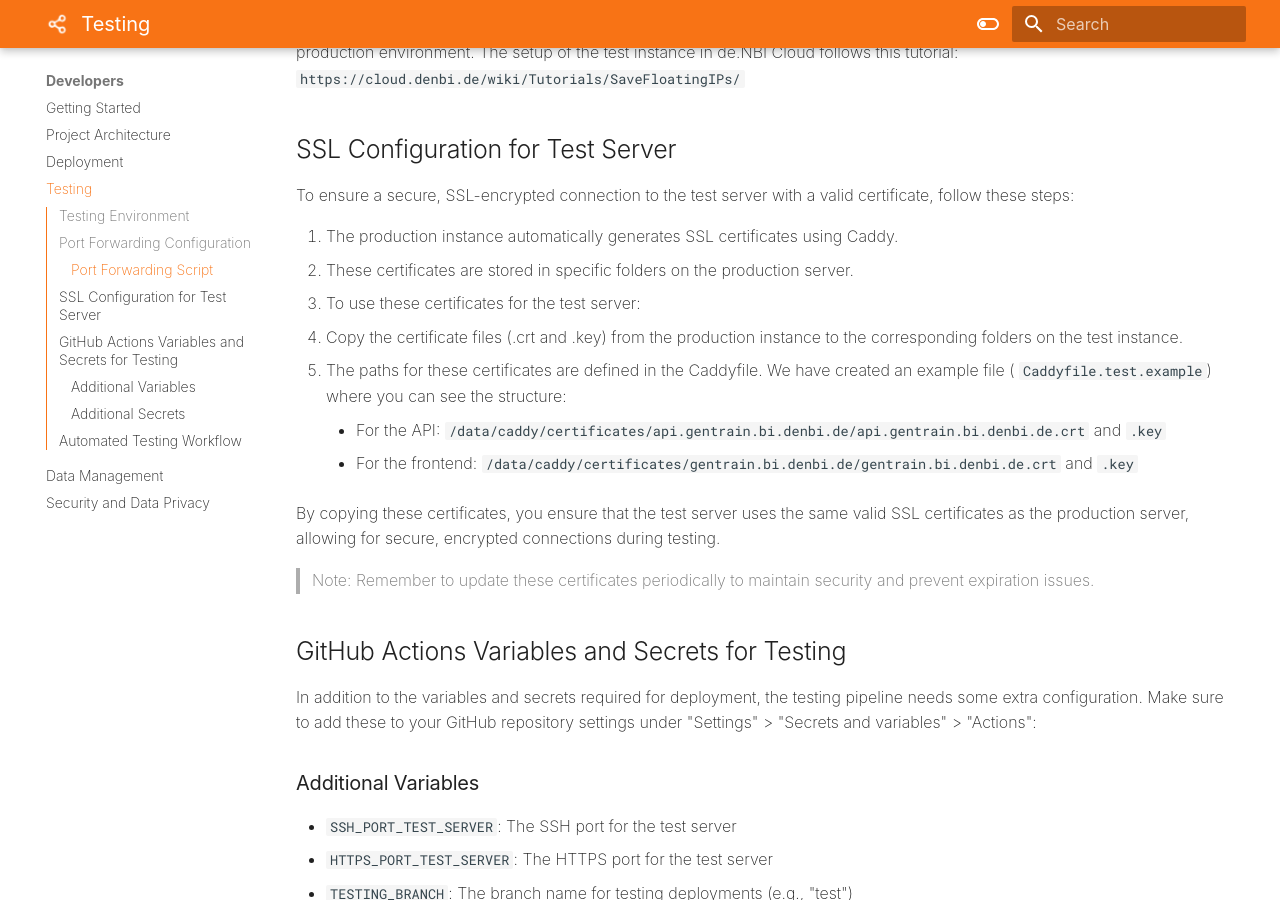
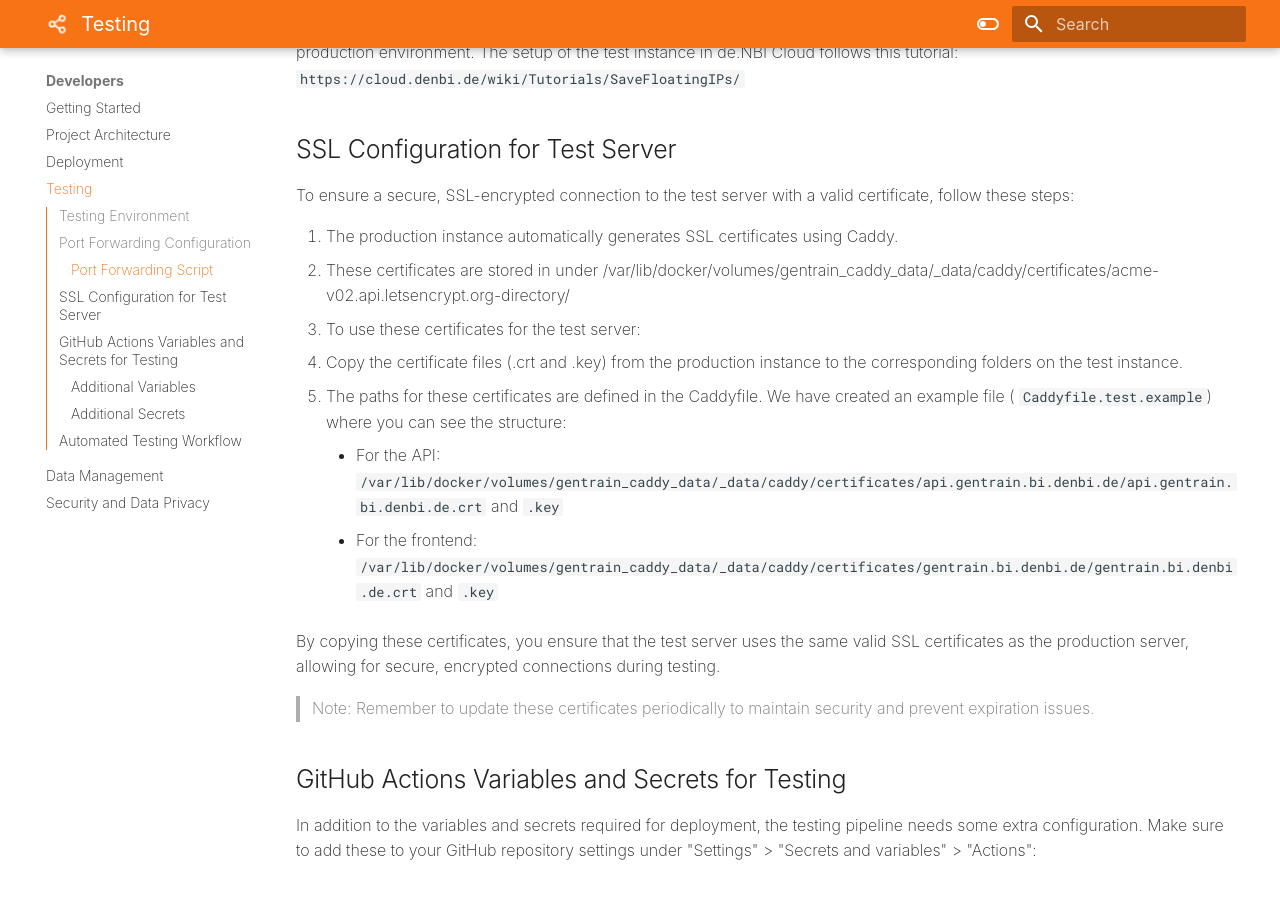
Before and after one commit to DiltheyLab/GENTRAIN, an MkDocs documentation site: the page built from documentation/docs/developers/testing.md, in a window 1280 px wide and 900 px high, scrolled down 1868 px. Built offline with MkDocs 1.6.1 and Material for MkDocs 9.7.7, drawn with Linux system fonts in a browser that asks for light colours; some web fonts are replaced.

Commit message:
doc: update instruction for test certificates

```diff
--- a/documentation/docs/developers/testing.md
+++ b/documentation/docs/developers/testing.md
@@ -88,14 +88,14 @@ The setup of the test instance in de.NBI Cloud follows this tutorial:
 To ensure a secure, SSL-encrypted connection to the test server with a valid certificate, follow these steps:
 
 1. The production instance automatically generates SSL certificates using Caddy.
-2. These certificates are stored in specific folders on the production server.
+2. These certificates are stored in under /var/lib/docker/volumes/gentrain_caddy_data/\_data/caddy/certificates/acme-v02.api.letsencrypt.org-directory/
 3. To use these certificates for the test server:
    - Copy the certificate files (.crt and .key) from the production instance to the corresponding folders on the test
      instance.
    - The paths for these certificates are defined in the Caddyfile. We have created an example file (
      `Caddyfile.test.example`) where you can see the structure:
-     - For the API: `/data/caddy/certificates/api.gentrain.bi.denbi.de/api.gentrain.bi.denbi.de.crt` and `.key`
-     - For the frontend: `/data/caddy/certificates/gentrain.bi.denbi.de/gentrain.bi.denbi.de.crt` and `.key`
+     - For the API: `/var/lib/docker/volumes/gentrain_caddy_data/_data/caddy/certificates/api.gentrain.bi.denbi.de/api.gentrain.bi.denbi.de.crt` and `.key`
+     - For the frontend: `/var/lib/docker/volumes/gentrain_caddy_data/_data/caddy/certificates/gentrain.bi.denbi.de/gentrain.bi.denbi.de.crt` and `.key`
 
 By copying these certificates, you ensure that the test server uses the same valid SSL certificates as the production
 server, allowing for secure, encrypted connections during testing.
```
